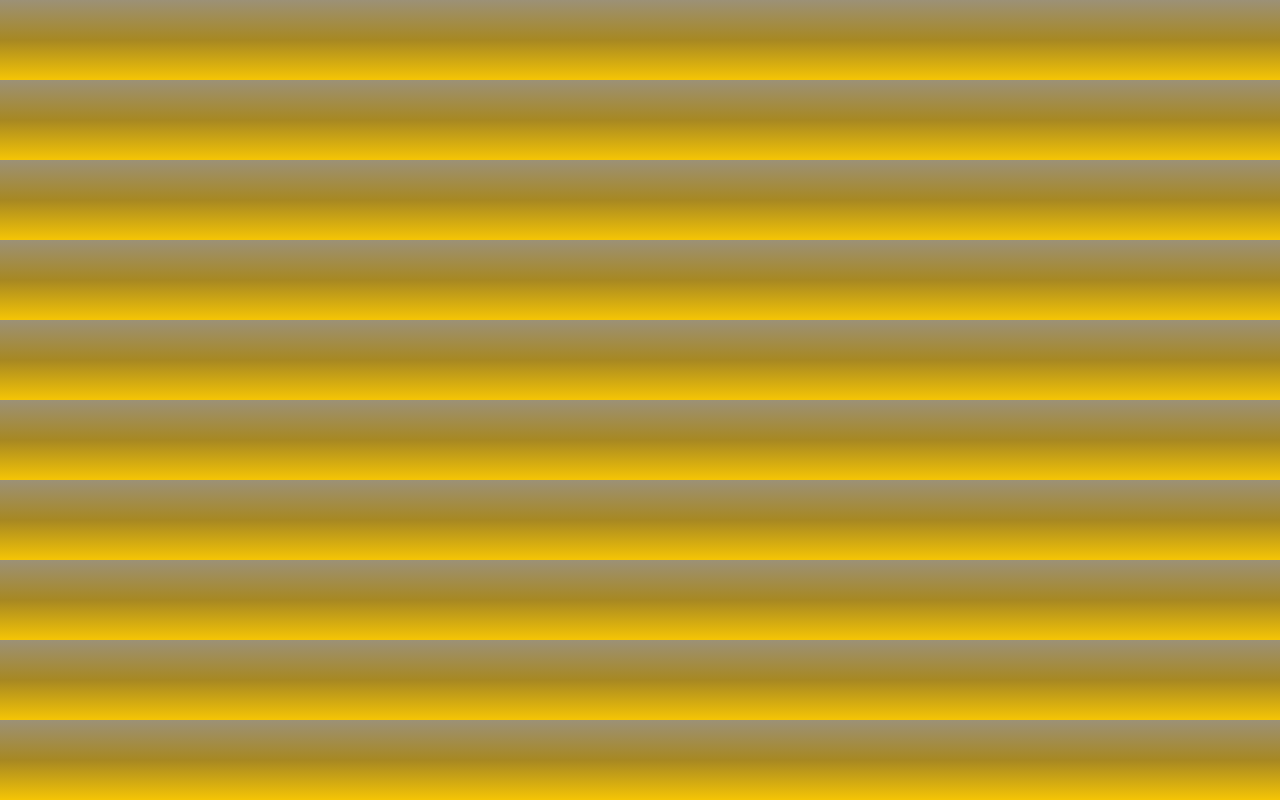
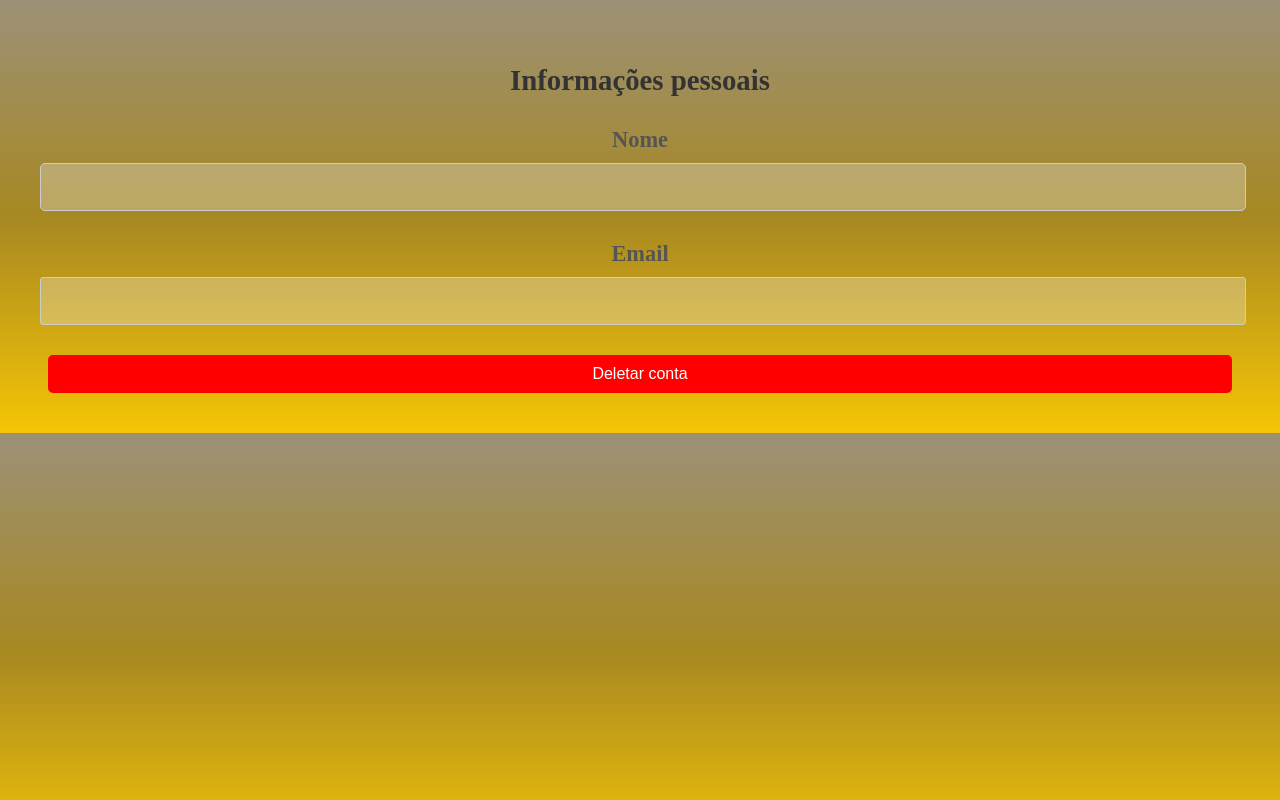
Before and after one commit to GabrielH89/secure-password-vault, a React (Vite) app in the folder frontend/: page /personal-profile in a window 1280 px wide. Before the commit this address had no page. Built offline with nearby package versions, Linux system fonts and the light colour scheme; no server answers.

Commit message:
feat: Add PersonalProfile component to display user info and profile icon in Home.

```diff
--- a/frontend/src/App.tsx
+++ b/frontend/src/App.tsx
@@ -4,6 +4,7 @@ import SignIn from './components/users/SignIn'
 import Home from './components/credentials/Home'
 import EditCredential from './components/credentials/EditCredential'
 import PrivateRoute from './utils/PrivateRoute'
+import PersonalProfile from './components/users/PersonalProfile'
 
 function App() {
 
@@ -14,6 +15,7 @@ function App() {
         <Route path='/' element={<SignIn/>}></Route>
         <Route path='/home' element={<PrivateRoute element={<Home />} />} />
         <Route path='/home/:id' element={<PrivateRoute element={<EditCredential onClose={() => {}} />} />} />
+        <Route path='/personal-profile' element={<PersonalProfile/>}></Route>
       </Routes>
       </BrowserRouter>
     </>
--- a/frontend/src/components/credentials/Home.tsx
+++ b/frontend/src/components/credentials/Home.tsx
@@ -6,6 +6,8 @@ import Modal from "../users/Modal";
 import ConfirmDeleteModal from "./ConfirmDeleteModal";
 import EditCredential from "./EditCredential";
 import { useUserData } from "../../utils/useUserData";
+import { Link } from "react-router-dom";
+import { FaUserCircle } from "react-icons/fa";
 
 interface Credential {
   id_password: number;
@@ -69,6 +71,17 @@ function Home() {
 
   return (
     <div>
+      <div className="menu-profile">
+        <h2>System credential</h2>
+        <Link to="/personal-profile">
+          <span>
+
+              <FaUserCircle></FaUserCircle>
+
+          </span>
+        </Link>
+      </div>
+
       <h1>Bem-vindo(a), {userName}</h1>
       <div className="addCredentialOpen">
         <button onClick={() => setIsAddCredentialOpen(true)}>Inserir senha</button>
--- /dev/null
+++ b/frontend/src/components/users/PersonalProfile.tsx
@@ -0,0 +1,21 @@
+import { useUserData } from "../../utils/useUserData"
+import "../../styles/users/PersonalProfile.css";
+
+function PersonalProfile() {
+    const {userName, userEmail} = useUserData();
+
+    return (
+        <div className='personal-profile'>
+            <h2>Informações pessoais</h2>
+            <label>Nome</label>
+            <input type='text' value={userName} disabled></input>
+
+            <label>Email</label>
+            <input type='email' value={userEmail} disabled></input>
+
+            <button className="delete-account-btn">Deletar conta</button>
+        </div>
+    )
+}
+
+export default PersonalProfile
--- a/frontend/src/styles/credentials/Home.css
+++ b/frontend/src/styles/credentials/Home.css
@@ -1,3 +1,27 @@
+
+.menu-profile {
+  display: flex;
+  justify-content: space-between;
+  align-items: center;
+  background-color: white;
+  width: 100%;
+  padding: 0 16px; /* Espaçamento interno nas laterais */
+  height: 60px;
+  box-shadow: 0 2px 4px rgba(0, 0, 0, 0.1); /* Sombra opcional para destaque */
+  box-sizing: border-box; /* Garante que padding não estoure o width */
+}
+
+.menu-profile h2 {
+  font-size: 20px;
+  margin: 0;
+}
+
+.menu-profile span {
+  font-size: 3rem;
+  color: #333;
+  cursor: pointer;
+}
+
 .addCredentialOpen {
   margin-bottom: 20px;
 }
--- /dev/null
+++ b/frontend/src/styles/users/PersonalProfile.css
@@ -0,0 +1,18 @@
+.personal-profile label {
+    display: block;
+    margin-bottom: 10px;
+    margin-top: 30px;
+    font-size: 1.4rem;
+}
+
+.personal-profile input {
+    width: calc(100% - 16px);
+    padding: 10px;
+    font-size: 1.4rem;
+    font-weight: bold;
+}
+
+.personal-profile .delete-account-btn {
+    background-color: red;
+    margin-top: 30px;
+}
--- a/frontend/src/styles/users/SignUp.css
+++ b/frontend/src/styles/users/SignUp.css
@@ -88,7 +88,7 @@ p {
     padding-right: 40px;
   }
 
-  .toggle-password {
+  .signUpForm .toggle-password {
     position: absolute;
     right: -10px;
     background: transparent;
```
Lines whose indentation alone changed are shown as unchanged.
